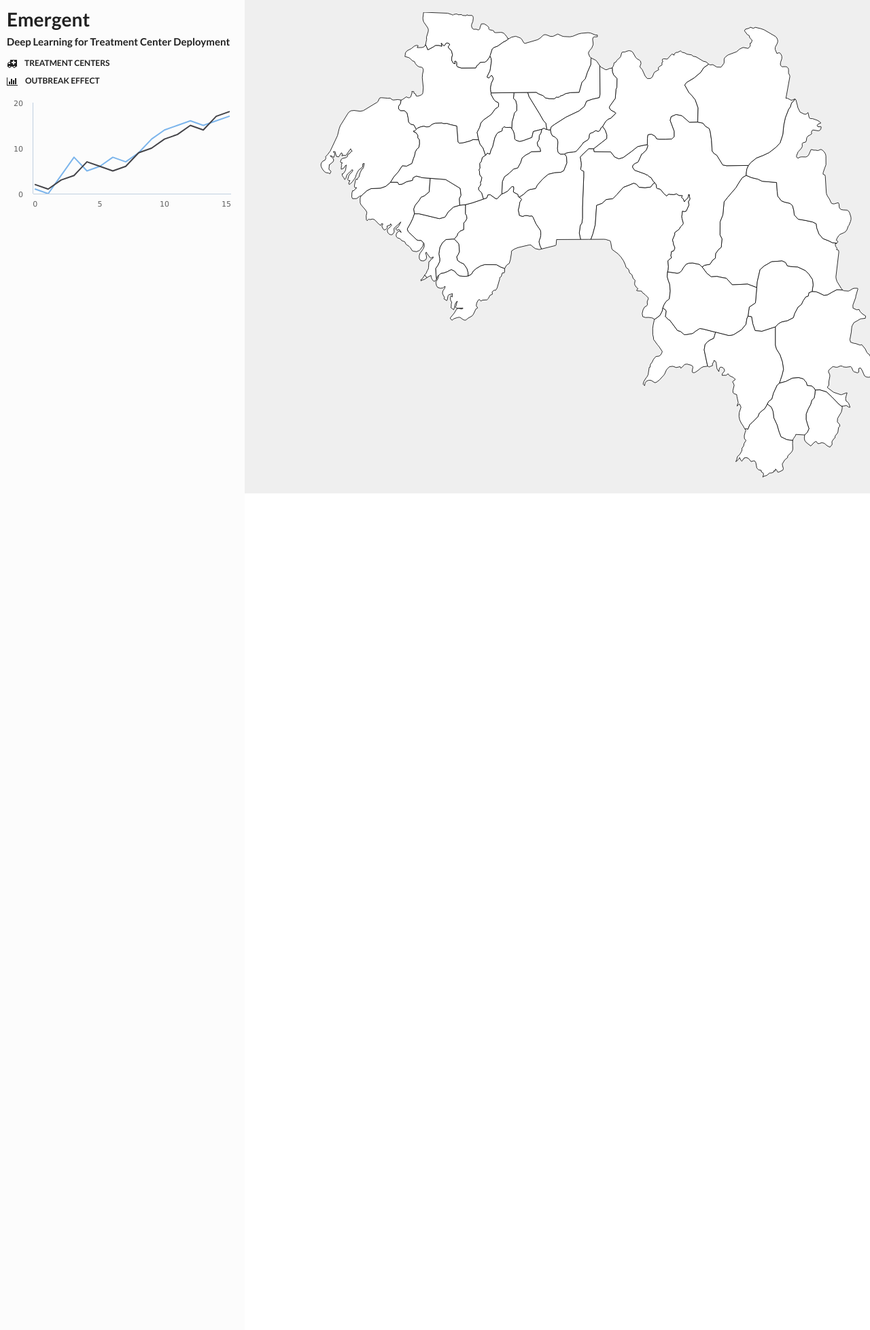
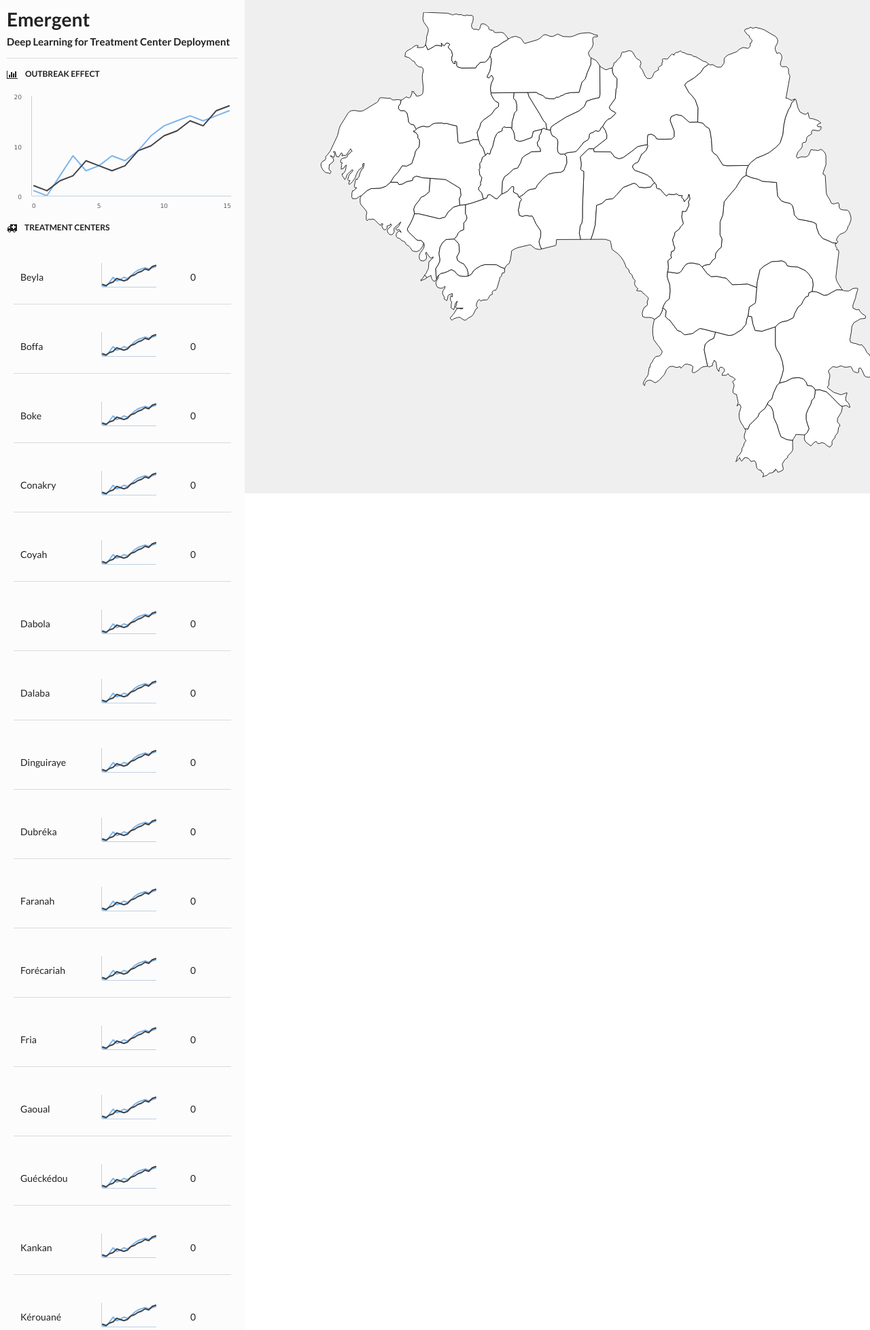
Before and after one commit to lisa-1010/nga_hacks, a Flask app: page /tmp in a window 1280 px wide; the page is wider, and only the part inside the window is pictured. Shown: the top 1957 px of that part at 68% size. Run offline with Flask 2, Linux system fonts and the light colour scheme.

Commit message:
Added table of graphs

```diff
--- a/flask/app/static/css/style.css
+++ b/flask/app/static/css/style.css
@@ -6,6 +6,10 @@
 
 .map {
   width: 100%;
+}
+
+.map path {
+  cursor: pointer;
 }
 
 /**
@@ -19,6 +23,7 @@
   width: 360px;
   height: 100%;
   padding: 10px 10px;
+  overflow-y: scroll;
 }
 
 .sidebar-left .ui.header {
@@ -34,8 +39,34 @@
   width: 100%;
 }
 
-.sidebar-left #outbreak-effect-chart {
-  padding: 10px 0;
+.sidebar-left #outbreak-effect {
+  padding: 10px 0 0;
   width: 100%;
   height: 200px;
 }
+
+.sidebar-left #treatment-centers div {
+  margin: 10px;
+}
+
+.sidebar-left #treatment-centers div .A {
+  display: inline-block;
+  vertical-align: middle;
+  width: 50px;
+  padding-top: 22px;
+}
+
+.sidebar-left #treatment-centers div .B {
+  display: inline-block;
+  vertical-align: middle;
+  width: 100px;
+  height: 60px;
+  margin-left: 40px;
+  margin-right: 40px;
+}
+
+.sidebar-left #treatment-centers div .C {
+  display: inline-block;
+  vertical-align: middle;
+  padding-top: 22px;
+}
--- a/flask/app/static/js/graph.js
+++ b/flask/app/static/js/graph.js
@@ -1,5 +1,6 @@
 $(function () {
-  $('#outbreak-effect-chart').highcharts({
+  function createChart($chart, enabled) {
+    $chart.highcharts({
       chart: {
         backgroundColor: '#fcfcfc',
         type: 'line'
@@ -17,13 +18,25 @@ $(function () {
       minorGridLineWidth: 0,
       xAxis: {
         lineWidth: 1,
-      tickLength: 0
+        tickLength: 0,
+        labels: {
+          style: {
+            fontSize:'9px'
+          },
+          enabled: enabled
+        }
       },
       yAxis: {
         title: '',
         lineWidth: 1,
         gridLineWidth: 0,
         minorGridLineWidth: 0,
+        labels: {
+          style: {
+            fontSize:'9px'
+          },
+          enabled: enabled
+        }
       },
       series: [{
         name: 'ETC-0',
@@ -38,6 +51,20 @@ $(function () {
       legend: {
         enabled: false
       }
+    });
+  }
 
+
+  createChart($('#outbreak-effect'), true);
+
+  var charts = []
+  $('#treatment-centers').find('div').each(function(i, row) {
+    $row = $(row);
+    $col = $row.find('.B');
+    charts.push($col);
+  });
+
+  charts.forEach(function($chart, i) {
+    createChart($chart, false)
   });
 });
--- a/flask/app/static/js/script.js
+++ b/flask/app/static/js/script.js
@@ -1,11 +1,65 @@
 $(document).ready(function() {
+  var INACTIVE = 0
+  var ACTIVE = 1
+
+  var state = {}
+
+  function colorProvince($province, id) {
+    if (state[id]['isActive']) {
+      $province.attr('fill', 'red');
+    } else {
+      $province.attr('fill', 'white');
+    }
+  }
+
+  function createRow($province) {
+    var $row = $('<div></div>').attr('id', 't-' + $province.attr('id'));
+
+    var $col1 = $('<div></div>').html($province.attr('data-name')).attr('class', 'A');
+    var $col2 = $('<div></div>').html("B").attr('class', 'B');
+    var $col3 = $('<div></div>').html(state[$province.attr('id')]['numTreatmentCenters']).attr('class', 'C');
+
+
+    // var $col1 = $('<div></div>').html($province.attr('data-name')).attr({class: 'col'});
+    // var $col2 = $('<div></div>').attr({class: 'chart'});
+    // var $col3 = $('<div></div>').html(state[$province.attr('id')]['numTreatmentCenters']).attr({class: 'col'});
+
+    $row.append($col1);
+    $row.append($col2);
+    $row.append($col3);
+
+    return $row
+  }
+
+  var $treatmentCenters = $('#treatment-centers');
   $('svg').find('path').each(function(index, province) {
-    $(province).on('click', function() {
-      if ($(province).attr('fill') === 'white') {
-        $(province).attr('fill', 'red');
-      } else {
-        $(province).attr('fill', 'white');
-      }
+    var $province = $(province);
+    var id = $province.attr('id');
+
+    state[id] = {}
+    state[id]['isActive'] = false;
+    state[id]['numTreatmentCenters'] = 0;
+
+    // Attaches event listeners to the path
+    $province.on('click', function() {
+      state[id]['isActive'] = !state[id]['isActive'];
+      colorProvince($province, id);
+
+      var $elem = $('#t-' + id);
+      console.log($elem);
+      var scrollPosition = $elem.position().top;
+      $('#treatment-centers').animate({scrollTop: scrollPosition});
     });
+    $province.hover(function() {
+      $province.attr('fill', 'blue');
+    }, function() {
+      colorProvince($province, id);
+    })
+
+    // Creates the Treatment Center element in table
+    $treatmentCenters.append(createRow($province));
+    $treatmentCenters.append($('<div></div>').attr('class', 'ui divider'));
   });
+
+
 });
--- a/flask/app/templates/tmp.html
+++ b/flask/app/templates/tmp.html
@@ -10,21 +10,25 @@
       <h1 class="ui header">Emergent</h1>
       <h4 class="ui header">Deep Learning for Treatment Center Deployment</h4>
 
+      <div class="ui divider"></div>
+
       <div class="ui vertical list">
+        <div class="item">
+          <i class="bar chart icon"></i>
+          <div class="content">
+            <div class="ui sub header">Outbreak Effect</div>
+          </div>
+          <div id="outbreak-effect"></div>
+        </div>
         <div class="item">
           <i class="emergency icon"></i>
           <div class="content">
             <div class="ui sub header">Treatment Centers</div>
           </div>
-        </div>
-        <div class="item">
-          <i class="bar chart icon"></i>
-          <div class="content">
-            <div class="ui sub header">Outbreak Effect</div>
-          </div>
-          <div id="outbreak-effect-chart"></div>
+          <div id="treatment-centers"></div>
         </div>
       </div>
+
     </aside>
     <div class="page-content">
       <div class="map">
```
Also changed, not shown: flask/app/routes/index.py (line endings or trailing spaces). Lines whose indentation alone changed are shown as unchanged.
